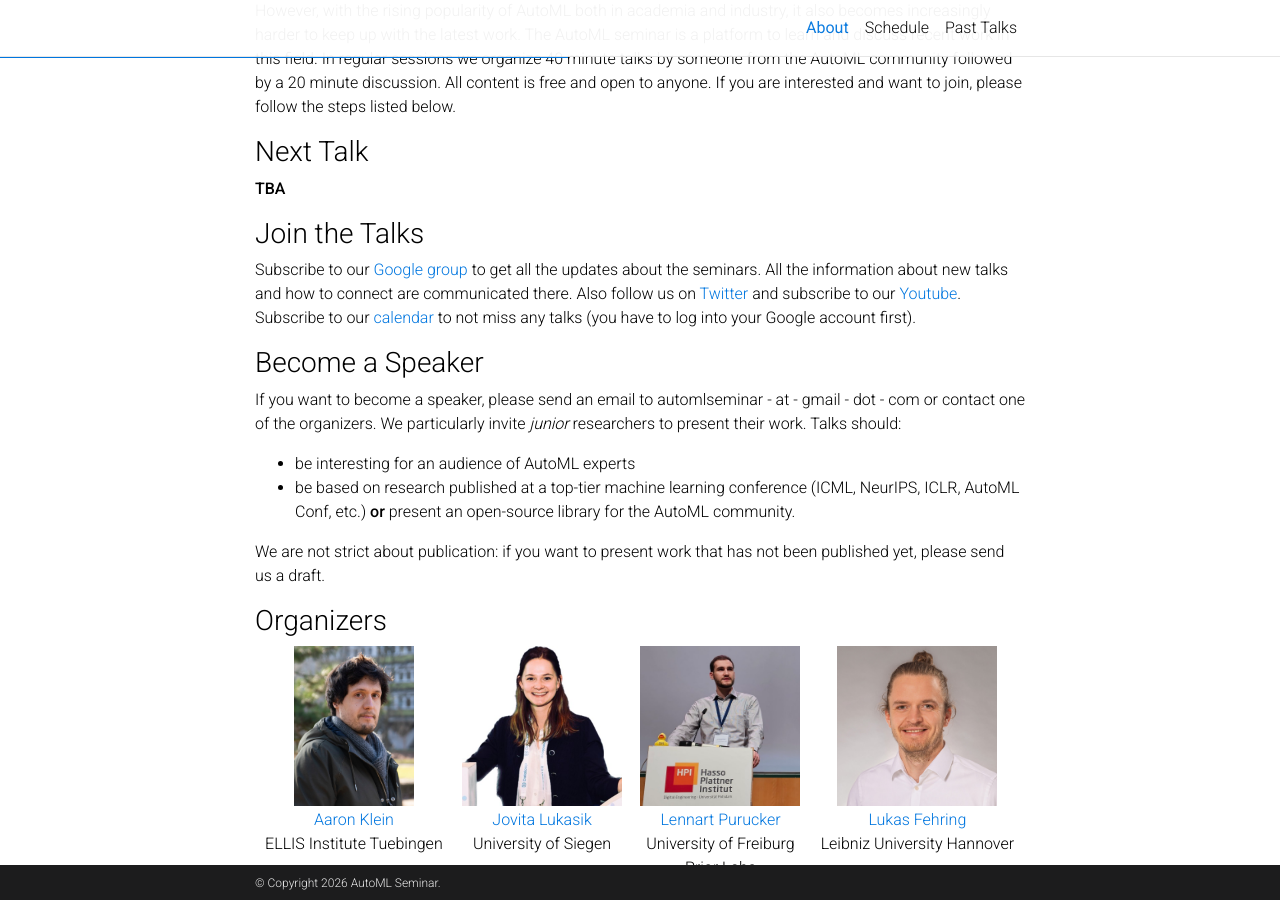
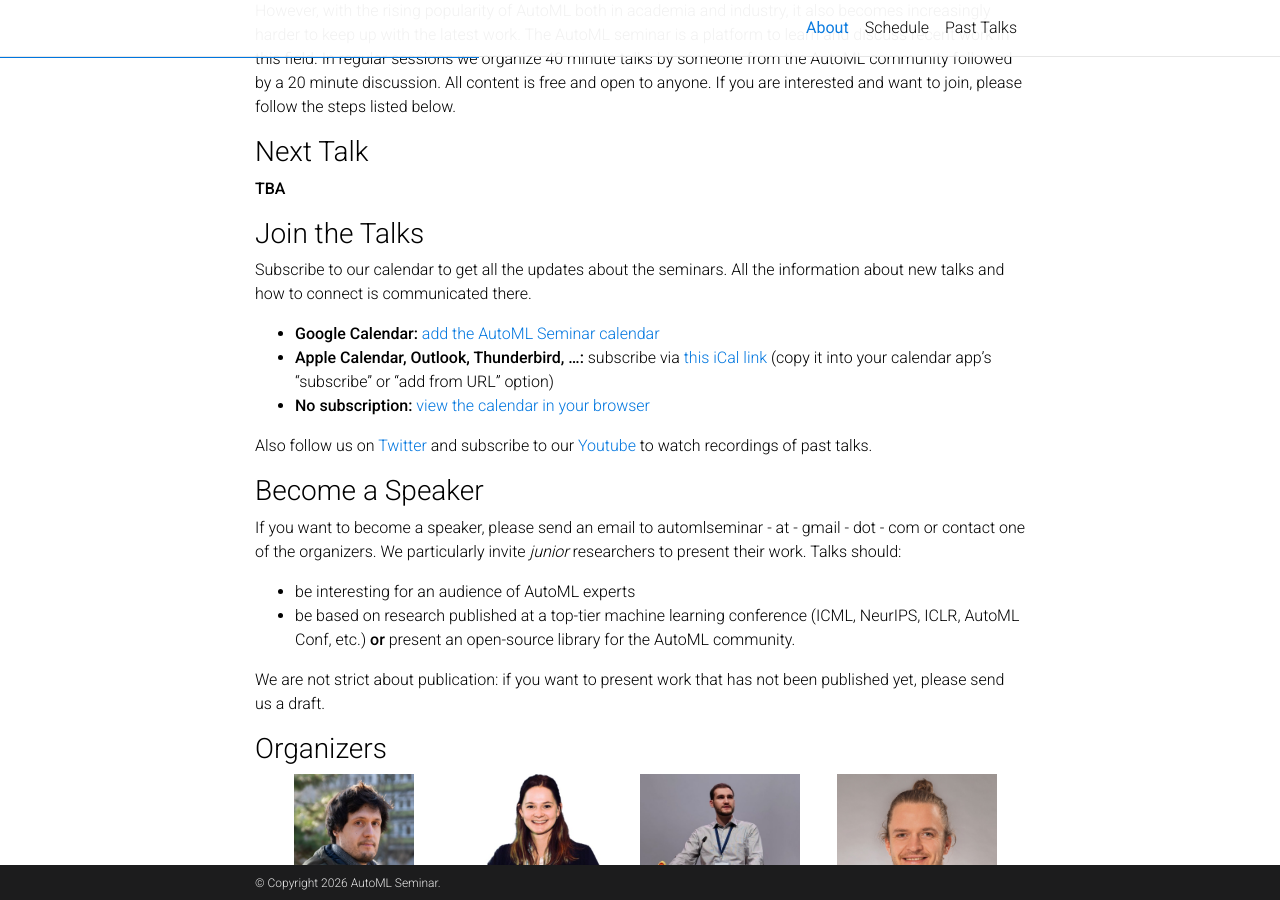
Before and after one commit to AutoML-Seminars/AutoML-Seminars.github.io, a Jekyll site: the page built from _pages/about.md, in a window 1280 px wide and 900 px high, scrolled down 306 px. Built offline with Jekyll 4.4.1, drawn with Linux system fonts in a browser that asks for light colours; comment, search, counter and statistics services are not loaded; a style sheet for code colours, icons or effects is not loaded.

Commit message:
Replace Google group with calendar subscription options

```diff
--- a/_pages/about.md
+++ b/_pages/about.md
@@ -25,8 +25,13 @@ All content is free and open to anyone. If you are interested and want to join,
 
 ### Join the Talks
 
-Subscribe to our [Google group](https://groups.google.com/forum/#!forum/automl-seminars) to get all the updates about the seminars. All the information about new talks and how to connect are communicated there.
-Also follow us on [Twitter](https://twitter.com/automlseminar) and subscribe to our [Youtube](https://www.youtube.com/channel/UC3NoO2L7cGs7O3583ig--EA/featured). Subscribe to our [calendar](https://calendar.google.com/calendar/u/2?cid=YXV0b21sc2VtaW5hckBnbWFpbC5jb20) to not miss any talks (you have to log into your Google account first).
+Subscribe to our calendar to get all the updates about the seminars. All the information about new talks and how to connect is communicated there.
+
+* **Google Calendar:** [add the AutoML Seminar calendar](https://calendar.google.com/calendar/u/0?cid=YXV0b21sc2VtaW5hckBnbWFpbC5jb20)
+* **Apple Calendar, Outlook, Thunderbird, …:** subscribe via [this iCal link](https://calendar.google.com/calendar/ical/automlseminar%40gmail.com/public/basic.ics) (copy it into your calendar app's "subscribe" or "add from URL" option)
+* **No subscription:** [view the calendar in your browser](https://calendar.google.com/calendar/embed?src=automlseminar%40gmail.com)
+
+Also follow us on [Twitter](https://twitter.com/automlseminar) and subscribe to our [Youtube](https://www.youtube.com/channel/UC3NoO2L7cGs7O3583ig--EA/featured) to watch recordings of past talks.
 
 
 
```
Also changed, not shown: _pages/schedule.md (+1 -1 lines).
